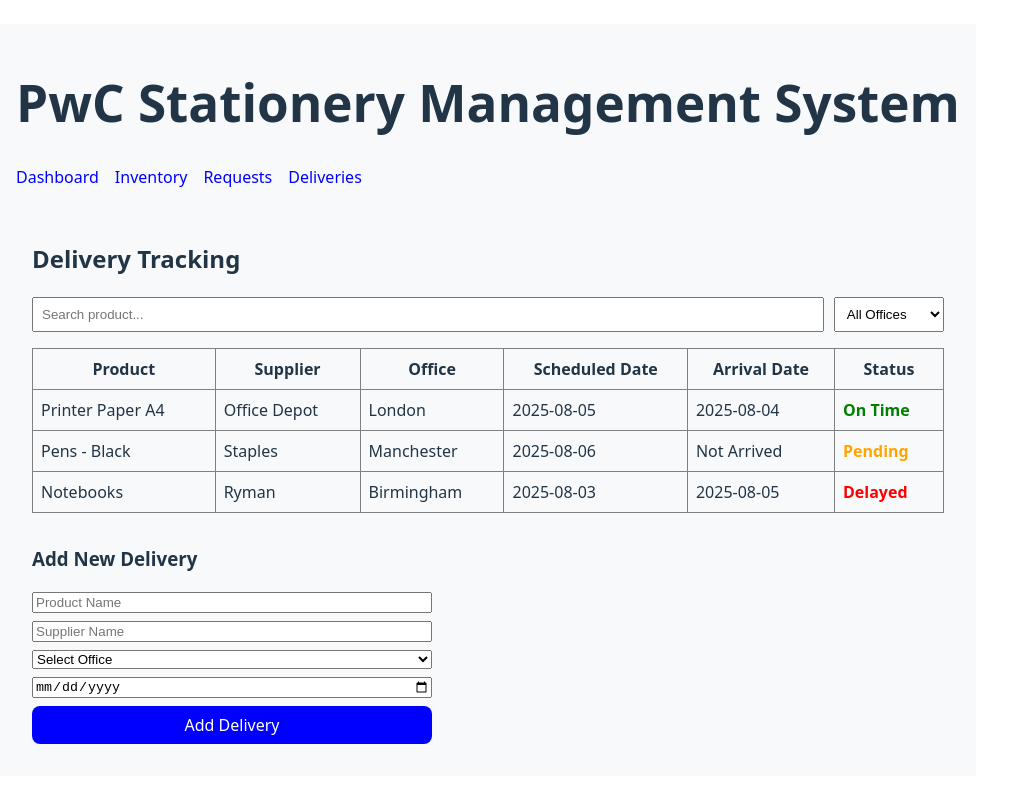
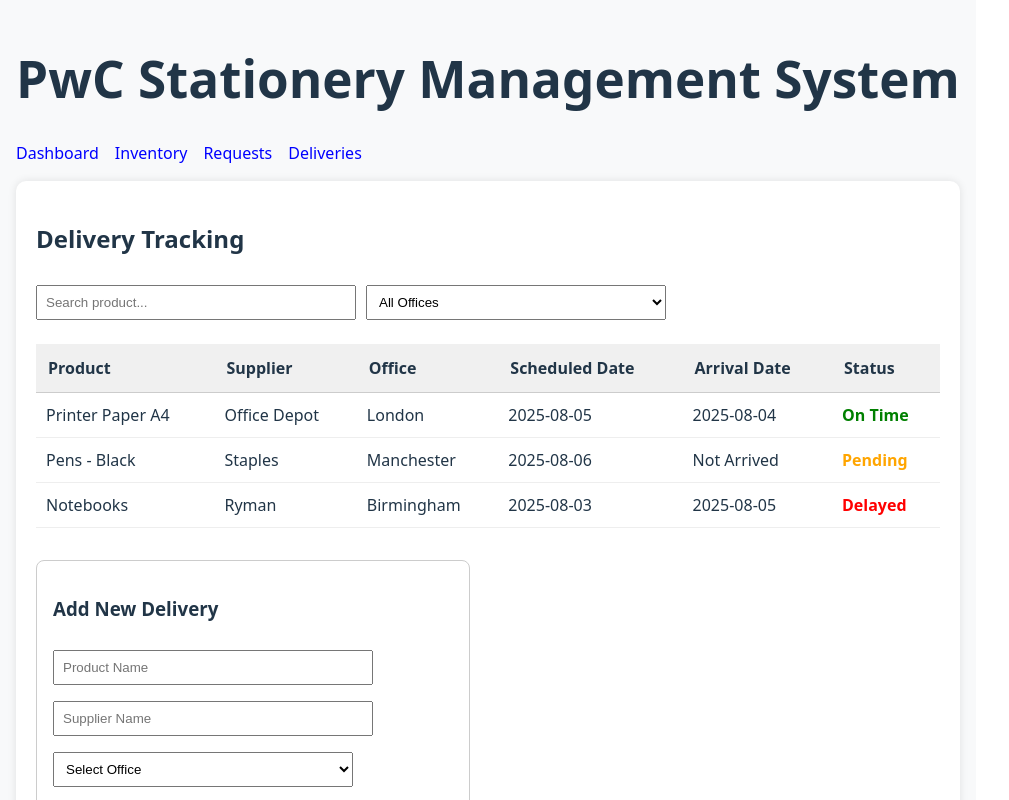
Before and after one commit to mohammad7866/Stationary-Management, a React (Vite) app in the folder frontend/: page /deliveries in a window 1280 px wide. Shown: the top 800 px of the page, without its empty margins (0-1009 px from the left). Built offline with nearby package versions, Linux system fonts and the light colour scheme.

Commit message:
deliveries complete

```diff
--- a/frontend/src/pages/Deliveries.jsx
+++ b/frontend/src/pages/Deliveries.jsx
@@ -1,8 +1,8 @@
 // frontend/src/pages/Deliveries.jsx
 import { useState } from "react";
 
-function Deliveries() {
-  const [deliveries] = useState([
+export default function Deliveries() {
+  const [deliveries, setDeliveries] = useState([
     { id: 1, product: "Printer Paper A4", supplier: "Office Depot", scheduledDate: "2025-08-05", arrivalDate: "2025-08-04", office: "London", status: "On Time" },
     { id: 2, product: "Pens - Black", supplier: "Staples", scheduledDate: "2025-08-06", arrivalDate: "", office: "Manchester", status: "Pending" },
     { id: 3, product: "Notebooks", supplier: "Ryman", scheduledDate: "2025-08-03", arrivalDate: "2025-08-05", office: "Birmingham", status: "Delayed" }
@@ -10,6 +10,13 @@ function Deliveries() {
 
   const [searchTerm, setSearchTerm] = useState("");
   const [filterOffice, setFilterOffice] = useState("");
+  const [newDelivery, setNewDelivery] = useState({
+    product: "",
+    supplier: "",
+    office: "",
+    scheduledDate: "",
+  });
+  const [successMsg, setSuccessMsg] = useState("");
 
   const getStatusColor = (status) => {
     switch (status) {
@@ -24,7 +31,34 @@ function Deliveries() {
     }
   };
 
-  // Filtered Deliveries
+  const handleInputChange = (e) => {
+    setNewDelivery({ ...newDelivery, [e.target.name]: e.target.value });
+  };
+
+  const handleAddDelivery = (e) => {
+    e.preventDefault();
+
+    if (!newDelivery.product || !newDelivery.supplier || !newDelivery.office || !newDelivery.scheduledDate) {
+      alert("Please fill in all fields.");
+      return;
+    }
+
+    const newEntry = {
+      id: Date.now(),
+      product: newDelivery.product,
+      supplier: newDelivery.supplier,
+      office: newDelivery.office,
+      scheduledDate: newDelivery.scheduledDate,
+      arrivalDate: "",
+      status: "Pending",
+    };
+
+    setDeliveries([...deliveries, newEntry]);
+    setNewDelivery({ product: "", supplier: "", office: "", scheduledDate: "" });
+    setSuccessMsg("Delivery added successfully!");
+    setTimeout(() => setSuccessMsg(""), 3000);
+  };
+
   const filteredDeliveries = deliveries.filter((delivery) => {
     const matchesSearch = delivery.product.toLowerCase().includes(searchTerm.toLowerCase());
     const matchesOffice = filterOffice ? delivery.office === filterOffice : true;
@@ -32,20 +66,20 @@ function Deliveries() {
   });
 
   return (
-    <div style={{ padding: "1rem" }}>
+    <div style={containerStyle}>
       <h2>Delivery Tracking</h2>
 
       {/* Search & Filter */}
-      <div style={{ marginBottom: "1rem", display: "flex", gap: "10px" }}>
+      <div style={{ display: "flex", gap: "10px", marginBottom: "1rem" }}>
         <input
           type="text"
           placeholder="Search product..."
-          style={{ padding: "0.5rem", flex: 1 }}
+          style={inputStyle}
           value={searchTerm}
           onChange={(e) => setSearchTerm(e.target.value)}
         />
         <select
-          style={{ padding: "0.5rem" }}
+          style={inputStyle}
           value={filterOffice}
           onChange={(e) => setFilterOffice(e.target.value)}
         >
@@ -57,59 +91,128 @@ function Deliveries() {
       </div>
 
       {/* Delivery Table */}
-      <table border="1" cellPadding="8" style={{ width: "100%", borderCollapse: "collapse" }}>
+      <table style={{ width: "100%", borderCollapse: "collapse" }}>
         <thead>
-          <tr>
-            <th>Product</th>
-            <th>Supplier</th>
-            <th>Office</th>
-            <th>Scheduled Date</th>
-            <th>Arrival Date</th>
-            <th>Status</th>
+          <tr style={{ background: "#f0f0f0" }}>
+            <th style={thStyle}>Product</th>
+            <th style={thStyle}>Supplier</th>
+            <th style={thStyle}>Office</th>
+            <th style={thStyle}>Scheduled Date</th>
+            <th style={thStyle}>Arrival Date</th>
+            <th style={thStyle}>Status</th>
           </tr>
         </thead>
         <tbody>
           {filteredDeliveries.length > 0 ? (
             filteredDeliveries.map((delivery) => (
               <tr key={delivery.id}>
-                <td>{delivery.product}</td>
-                <td>{delivery.supplier}</td>
-                <td>{delivery.office}</td>
-                <td>{delivery.scheduledDate}</td>
-                <td>{delivery.arrivalDate || "Not Arrived"}</td>
-                <td style={{ color: getStatusColor(delivery.status), fontWeight: "bold" }}>
+                <td style={tdStyle}>{delivery.product}</td>
+                <td style={tdStyle}>{delivery.supplier}</td>
+                <td style={tdStyle}>{delivery.office}</td>
+                <td style={tdStyle}>{delivery.scheduledDate}</td>
+                <td style={tdStyle}>{delivery.arrivalDate || "Not Arrived"}</td>
+                <td style={{ ...tdStyle, color: getStatusColor(delivery.status), fontWeight: "bold" }}>
                   {delivery.status}
                 </td>
               </tr>
             ))
           ) : (
             <tr>
-              <td colSpan="6" style={{ textAlign: "center" }}>No matching deliveries found</td>
+              <td colSpan="6" style={{ textAlign: "center", padding: "1rem" }}>No matching deliveries found</td>
             </tr>
           )}
         </tbody>
       </table>
 
-      {/* Add New Delivery */}
-      <div style={{ marginTop: "2rem" }}>
+      {/* Add New Delivery Form */}
+      <form onSubmit={handleAddDelivery} style={formStyle}>
         <h3>Add New Delivery</h3>
-        <form style={{ display: "grid", gap: "0.5rem", maxWidth: "400px" }}>
-          <input type="text" placeholder="Product Name" />
-          <input type="text" placeholder="Supplier Name" />
-          <select>
+        {successMsg && <div style={successStyle}>{successMsg}</div>}
+        <input
+          type="text"
+          name="product"
+          placeholder="Product Name"
+          style={inputStyle}
+          value={newDelivery.product}
+          onChange={handleInputChange}
+        />
+        <input
+          type="text"
+          name="supplier"
+          placeholder="Supplier Name"
+          style={inputStyle}
+          value={newDelivery.supplier}
+          onChange={handleInputChange}
+        />
+        <select
+          name="office"
+          style={inputStyle}
+          value={newDelivery.office}
+          onChange={handleInputChange}
+        >
           <option value="">Select Office</option>
           <option value="London">London</option>
           <option value="Manchester">Manchester</option>
           <option value="Birmingham">Birmingham</option>
         </select>
-          <input type="date" placeholder="Scheduled Date" />
-          <button type="submit" style={{ padding: "0.5rem", background: "blue", color: "white", border: "none" }}>
-            Add Delivery
-          </button>
+        <input
+          type="date"
+          name="scheduledDate"
+          style={inputStyle}
+          value={newDelivery.scheduledDate}
+          onChange={handleInputChange}
+        />
+        <button type="submit" style={buttonStyle}>Add Delivery</button>
       </form>
-      </div>
     </div>
   );
 }
 
-export default Deliveries;
+// === Styles ===
+const containerStyle = {
+  background: "#fff",
+  borderRadius: "10px",
+  padding: "20px",
+  boxShadow: "0 0 8px rgba(0,0,0,0.1)",
+};
+
+const formStyle = {
+  marginTop: "2rem",
+  border: "1px solid #ccc",
+  padding: "1rem",
+  borderRadius: "8px",
+  maxWidth: "400px",
+};
+
+const inputStyle = {
+  padding: "8px",
+  width: "100%",
+  maxWidth: "300px",
+  margin: "0.5rem 0",
+};
+
+const buttonStyle = {
+  padding: "10px 16px",
+  marginTop: "10px",
+  backgroundColor: "#007bff",
+  color: "#fff",
+  border: "none",
+  borderRadius: "4px",
+  cursor: "pointer",
+};
+
+const successStyle = {
+  color: "green",
+  marginBottom: "10px",
+};
+
+const thStyle = {
+  padding: "12px",
+  borderBottom: "1px solid #ccc",
+  textAlign: "left",
+};
+
+const tdStyle = {
+  padding: "10px",
+  borderBottom: "1px solid #eee",
+};
```
Lines whose indentation alone changed are shown as unchanged.
